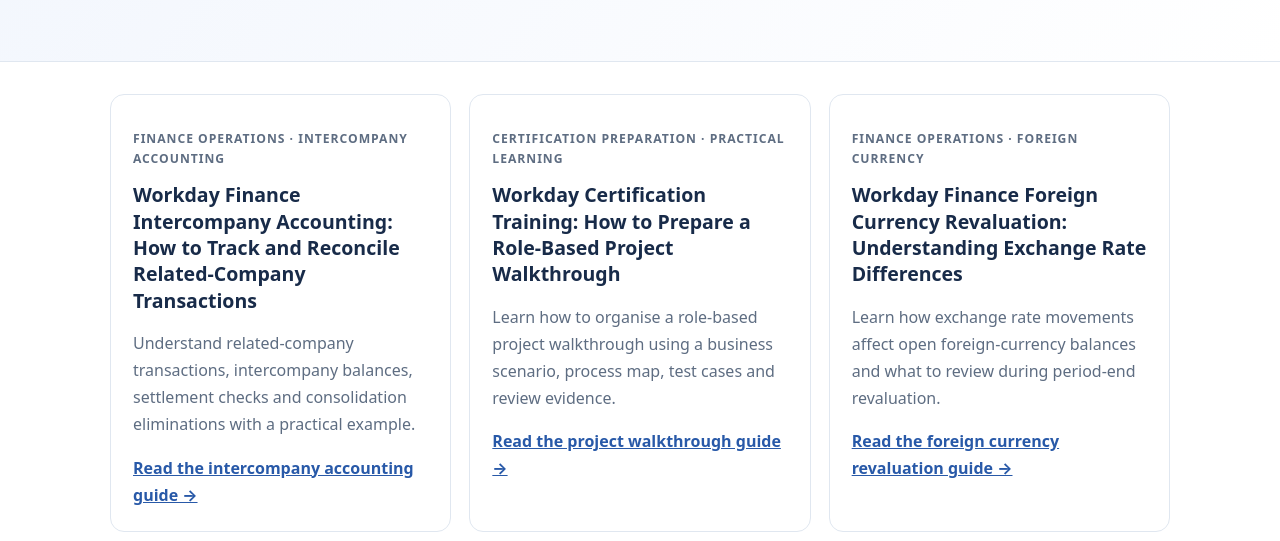
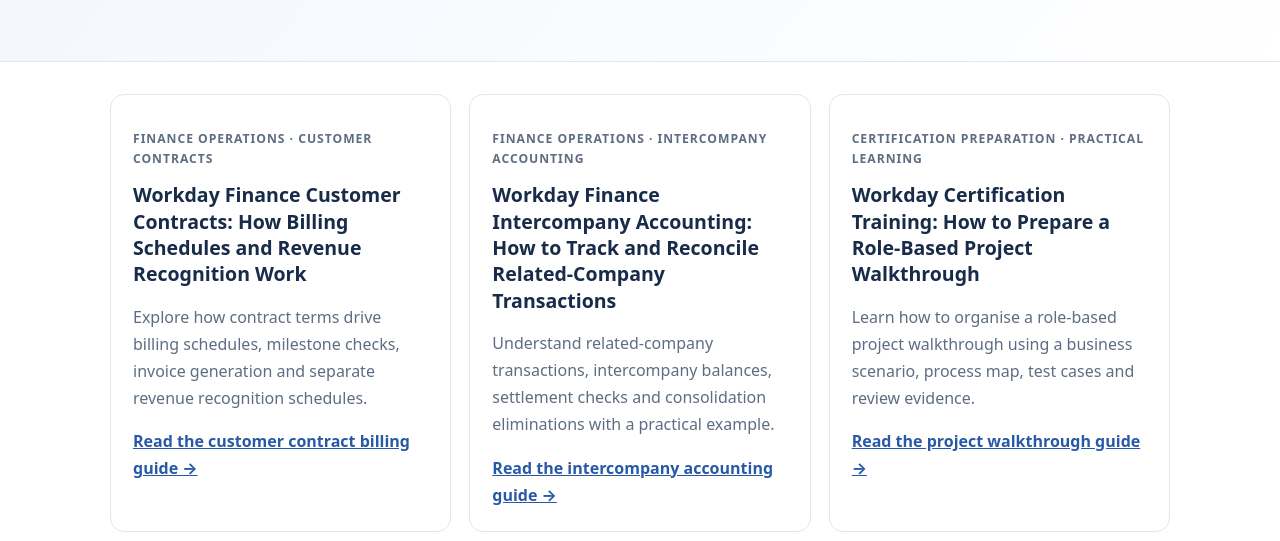
Before and after one commit to techskills-guide/workday-learning-resources, a plain HTML site: page blog/index.html in a window 1280 px wide. Shown: the part 259-800 px from the top of the page. Drawn offline with Linux system fonts and the light colour scheme.

Commit message:
List customer contract billing guide in blog library

```diff
--- a/blog/index.html
+++ b/blog/index.html
@@ -15,6 +15,7 @@
 <header class="header"><div class="wrap nav"><a class="brand" href="index.html">Workday Learning Hub</a><nav class="navlinks" aria-label="Main navigation"><a href="../index.html">Home</a><a href="index.html">All Blogs</a><a href="../course-workday-certification-training.html">Workday courses</a><a href="../about.html">About</a></nav></div></header>
 <section class="hero"><div class="wrap"><p class="tag">Workday learning guides</p><h1>All Workday Blogs</h1><p class="muted">Explore beginner-friendly guides to Workday modules, business processes and learning paths.</p></div></section>
 <main class="wrap"><section class="grid" aria-label="Workday blog articles">
+<article class="card"><p class="tag">Finance Operations · Customer Contracts</p><h2>Workday Finance Customer Contracts: How Billing Schedules and Revenue Recognition Work</h2><p>Explore how contract terms drive billing schedules, milestone checks, invoice generation and separate revenue recognition schedules.</p><a href="workday-finance-customer-contract-billing-revenue-recognition.html">Read the customer contract billing guide →</a></article>
 <article class="card"><p class="tag">Finance Operations · Intercompany Accounting</p><h2>Workday Finance Intercompany Accounting: How to Track and Reconcile Related-Company Transactions</h2><p>Understand related-company transactions, intercompany balances, settlement checks and consolidation eliminations with a practical example.</p><a href="workday-finance-intercompany-accounting-reconciliation.html">Read the intercompany accounting guide →</a></article>
 
 <article class="card"><p class="tag">Certification Preparation · Practical Learning</p><h2>Workday Certification Training: How to Prepare a Role-Based Project Walkthrough</h2><p>Learn how to organise a role-based project walkthrough using a business scenario, process map, test cases and review evidence.</p><a href="workday-certification-training-role-based-project-walkthrough.html">Read the project walkthrough guide →</a></article>
```
